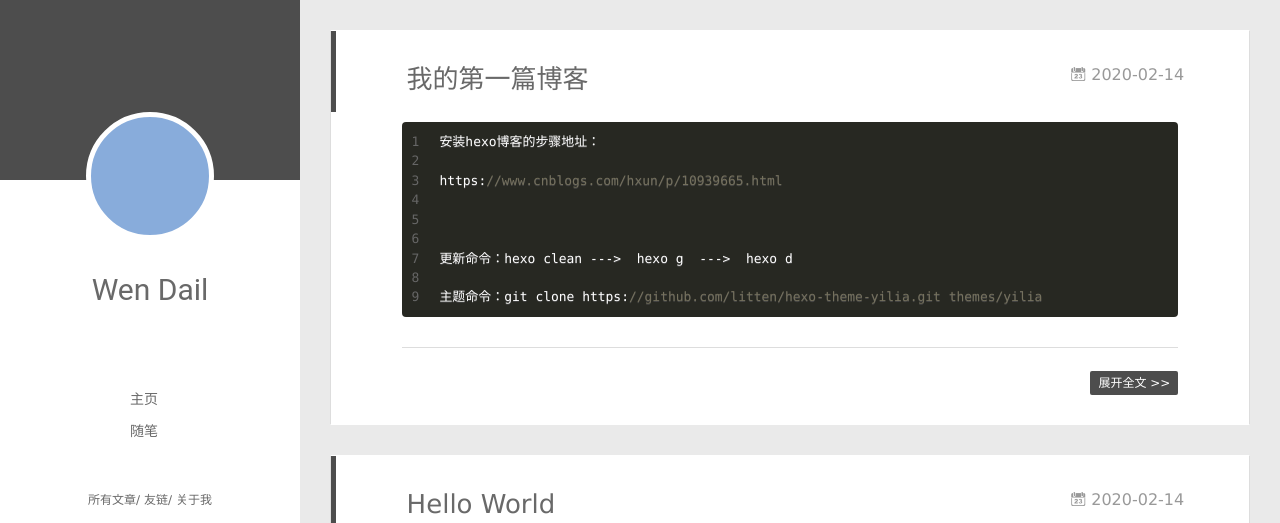
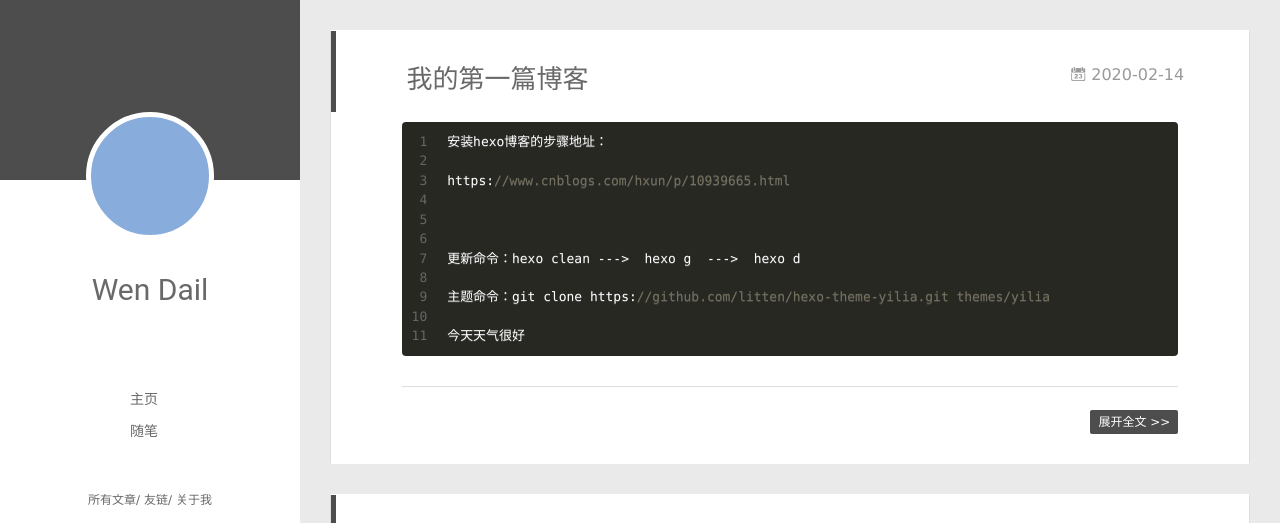
Before and after one commit to lwdong123/lwdong123.github.io, a plain HTML site: page index.html in a window 1280 px wide. Shown: the top 523 px of the page. Drawn offline with Linux system fonts and the light colour scheme; no server answers.

Commit message:
Site updated: 2020-02-15 18:50:13

```diff
--- a/index.html
+++ b/index.html
@@ -172,7 +172,7 @@
 
     <div class="article-entry" itemprop="articleBody">
 
-        <figure class="highlight java"><table><tr><td class="gutter"><pre><span class="line">1</span><br><span class="line">2</span><br><span class="line">3</span><br><span class="line">4</span><br><span class="line">5</span><br><span class="line">6</span><br><span class="line">7</span><br><span class="line">8</span><br><span class="line">9</span><br></pre></td><td class="code"><pre><span class="line">安装hexo博客的步骤地址：</span><br><span class="line"></span><br><span class="line">https:<span class="comment">//www.cnblogs.com/hxun/p/10939665.html</span></span><br><span class="line"></span><br><span class="line"></span><br><span class="line"></span><br><span class="line">更新命令：hexo clean ---&gt;  hexo g  ---&gt;  hexo d</span><br><span class="line"></span><br><span class="line">主题命令：git clone https:<span class="comment">//github.com/litten/hexo-theme-yilia.git themes/yilia</span></span><br></pre></td></tr></table></figure>
+        <figure class="highlight java"><table><tr><td class="gutter"><pre><span class="line">1</span><br><span class="line">2</span><br><span class="line">3</span><br><span class="line">4</span><br><span class="line">5</span><br><span class="line">6</span><br><span class="line">7</span><br><span class="line">8</span><br><span class="line">9</span><br><span class="line">10</span><br><span class="line">11</span><br></pre></td><td class="code"><pre><span class="line">安装hexo博客的步骤地址：</span><br><span class="line"></span><br><span class="line">https:<span class="comment">//www.cnblogs.com/hxun/p/10939665.html</span></span><br><span class="line"></span><br><span class="line"></span><br><span class="line"></span><br><span class="line">更新命令：hexo clean ---&gt;  hexo g  ---&gt;  hexo d</span><br><span class="line"></span><br><span class="line">主题命令：git clone https:<span class="comment">//github.com/litten/hexo-theme-yilia.git themes/yilia</span></span><br><span class="line"></span><br><span class="line">今天天气很好</span><br></pre></td></tr></table></figure>
 
 
 
```
Also changed, not shown: 2020/02/14/我的第一篇博客/index.html (+4 -4 lines).
